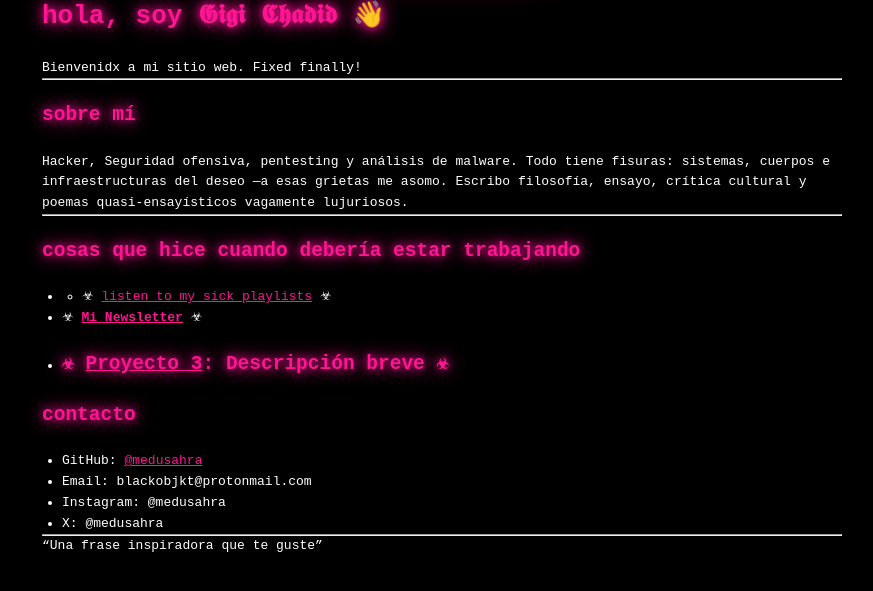
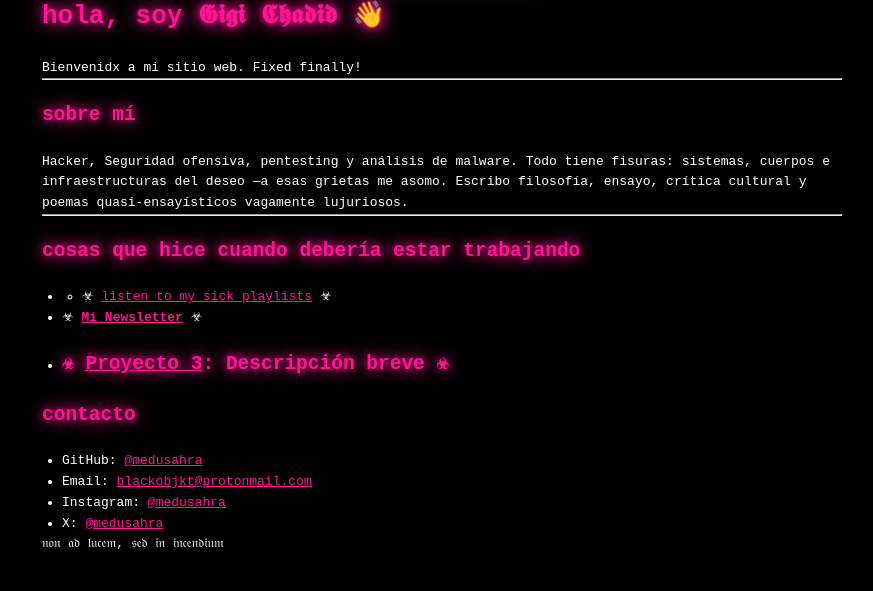
Before and after one commit to medusahra/medusahra.github.io, a Jekyll site: the page built from index.md, in a window 1280 px wide, cut to the strip 194-785 px from the top of the page. Shown: the whole strip, without its empty margins (198-1071 px from the left). Built offline with Jekyll 4.4.1, drawn with Linux system fonts in a browser that asks for light colours.

Commit message:
Update index.md

```diff
--- a/index.md
+++ b/index.md
@@ -27,10 +27,10 @@
 ## contacto
 
 - GitHub: [@medusahra](https://github.com/medusahra)
-- Email: blackobjkt@protonmail.com
-- Instagram: @medusahra
-- X: @medusahra
+- Email: [blackobjkt@protonmail.com](mailto:blackobjkt@protonmail.com)
+- Instagram: [@medusahra](https://www.instagram.com/medusahra/)
+- X: [@medusahra](https://x.com/medusahra)
 
----
 
-> "Una frase inspiradora que te guste"
+
+> 𝔫𝔬𝔫 𝔞𝔡 𝔩𝔲𝔠𝔢𝔪, 𝔰𝔢𝔡 𝔦𝔫 𝔦𝔫𝔠𝔢𝔫𝔡𝔦𝔲𝔪
```
